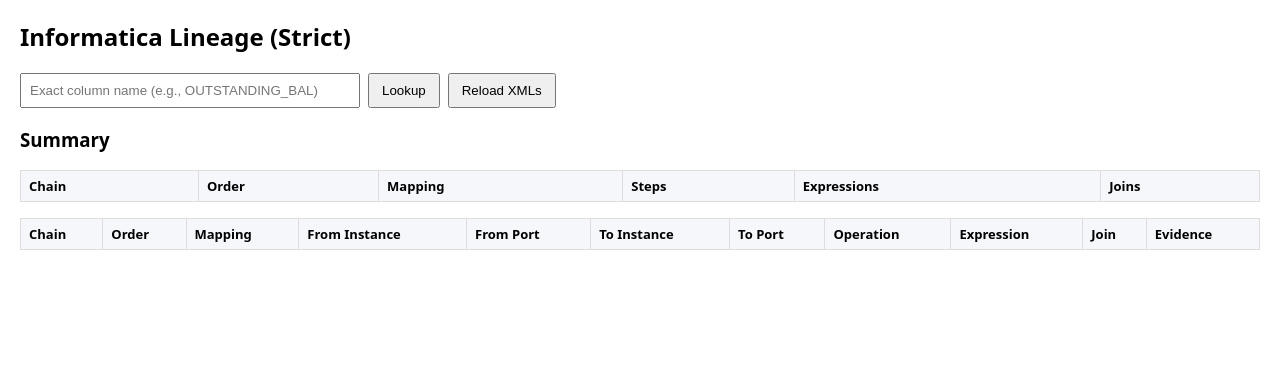
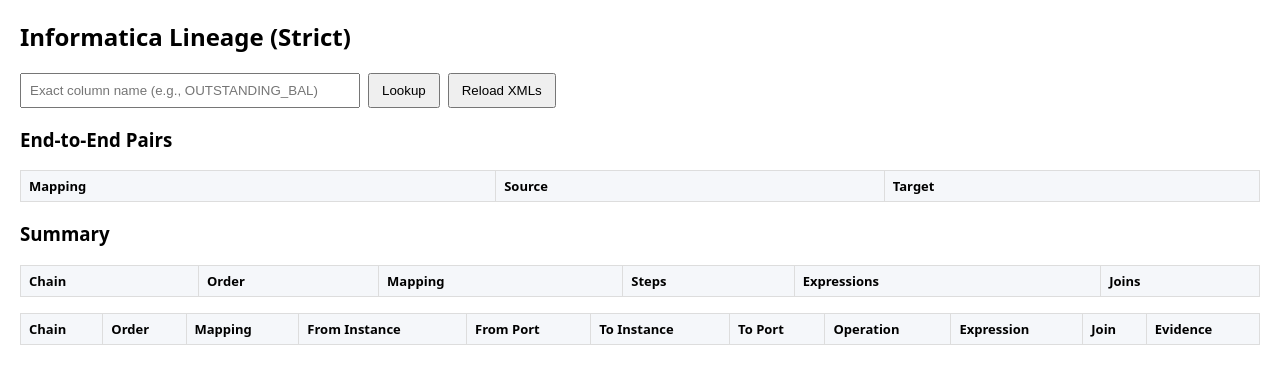
Before and after one commit to rad0908/infa-lineage, a Flask app: page / in a window 1280 px wide. Shown: the top 384 px of the page. Run offline with Flask 3, Linux system fonts and the light colour scheme; lists and menus that the app fills with data are empty.

Commit message:
adding summary

```diff
--- a/app.py
+++ b/app.py
@@ -138,57 +138,119 @@
 @app.route("/api/summary")
 def summary():
     """
-    Build a deterministic summary from upstream_lineage_multi:
-    One row per (chain_id, mapping) in chain order.
+    Returns:
+      - pair_rows: unique end-to-end pairs as DB.SCHEMA.TABLE.FIELD -> DB.SCHEMA.TABLE.FIELD
+      - summary_rows: per-mapping rollup (steps/exprs/joins)
     """
     from lineage import upstream_lineage_multi
+    import storage as st
 
     field = request.args.get("field", "")
     rows = upstream_lineage_multi(field)
 
-    # Group by (chain_id, mapping) and keep first step order
-    chains = {}
-    for r in sorted(rows, key=lambda x: (x.get("chain_id", 1), x.get("step_no", 0))):
-        cid = r.get("chain_id", 1)
-        mp  = r.get("mapping", "")
-        ch  = chains.setdefault(cid, {})
-        itm = ch.setdefault(mp, {
-            "chain_id": cid,
-            "mapping": mp,
-            "first_step": r.get("step_no", 0),
-            "steps": 0,
-            "exprs": set(),
-            "joins": set(),
+    # ---- indices
+    maps = st.all_rows("mappings")
+    map_ids_by_name = {}
+    for m in maps:
+        map_ids_by_name.setdefault(m["name"], []).append(m["mapping_id"])
+
+    insts = st.all_rows("instances")
+    inst_exists = {i["instance_id"] for i in insts}
+
+    # instance -> physical object
+    inst_phys = st.all_rows("instance_phys")  # [{"instance_id","object_id","role"}]
+    inst_to_obj = {r["instance_id"]: r["object_id"] for r in inst_phys}
+
+    phys_idx = st.by_id("physical_objects", "object_id")  # {object_id: {..., full_name}}
+
+    def resolve_instance_id(mapping_name: str, instance_name: str) -> str:
+        """Find the concrete instance_id for (mapping, instance) or ''."""
+        for mid in map_ids_by_name.get(mapping_name, []):
+            iid = f"{mid}:{instance_name}"
+            if iid in inst_exists:
+                return iid
+        return ""
+
+    def fqf(mapping_name: str, instance_name: str, field_name: str) -> str:
+        """Return DB.SCHEMA.TABLE.FIELD if resolvable, else just FIELD."""
+        if not (mapping_name and instance_name and field_name):
+            return field_name or ""
+        iid = resolve_instance_id(mapping_name, instance_name)
+        obj_id = inst_to_obj.get(iid, "")
+        obj = phys_idx.get(obj_id, {}) if obj_id else {}
+        full = obj.get("full_name", "")
+        return f"{full}.{field_name}" if full else (field_name or "")
+
+    # ---- build end-to-end pairs (within each chain)
+    from collections import defaultdict
+    rows_by_chain = defaultdict(list)
+    for r in rows:
+        rows_by_chain[r.get("chain_id", 1)].append(r)
+
+    pair_set = set()
+    pair_rows = []
+
+    def is_real_instance(name: str) -> bool:
+        # skip pseudo markers like "(SOURCE)" used in cross rows
+        return bool(name) and not str(name).startswith("(")
+
+    for cid, crs in rows_by_chain.items():
+        to_keys   = set(f"{r['to_instance']}::{r['to_port']}"   for r in crs)
+        from_keys = set(f"{r['from_instance']}::{r['from_port']}" for r in crs)
+
+        leaves = [r for r in crs
+                  if f"{r['from_instance']}::{r['from_port']}" not in to_keys
+                  and is_real_instance(r["from_instance"])]
+
+        tails  = [r for r in crs
+                  if f"{r['to_instance']}::{r['to_port']}" not in from_keys
+                  and is_real_instance(r["to_instance"])]
+
+        for leaf in leaves:
+            for tail in tails:
+                # Resolve physical qualified fields
+                src_fq = fqf(leaf["mapping"], leaf["from_instance"], leaf["from_port"])
+                tgt_fq = fqf(tail["mapping"], tail["to_instance"],  tail["to_port"])
+                key = (src_fq, tgt_fq)
+                if not src_fq or not tgt_fq or key in pair_set:
+                    continue
+                pair_set.add(key)
+                pair_rows.append({
+                    "mapping": tail["mapping"],   # <-- add mapping name for the target side
+                    "source":  src_fq,            #     DB.SCHEMA.TABLE.FIELD
+                    "target":  tgt_fq,            #     DB.SCHEMA.TABLE.FIELD
+                })
+        pair_rows.sort(key=lambda r: (r["mapping"], r["target"], r["source"]))
+
+
+    # ---- Per-mapping rollup (kept simple)
+    agg = {}
+    for r in rows:
+        k = r.get("mapping", "")
+        g = agg.setdefault(k, {"mapping": k, "steps": 0, "exprs": set(), "joins": set()})
+        g["steps"] += 1
+        if r.get("expression"):
+            g["exprs"].add(r["expression"])
+        if r.get("join_condition"):
+            g["joins"].add(r["join_condition"])
+
+    summary_rows = []
+    for g in sorted(agg.values(), key=lambda x: x["mapping"]):
+        summary_rows.append({
+            "mapping": g["mapping"],
+            "steps": g["steps"],
+            "expr_count": len(g["exprs"]),
+            "join_count": len(g["joins"]),
+            "expr_examples": list(g["exprs"])[:2],
+            "join_examples": list(g["joins"])[:1],
         })
-        itm["steps"] += 1
-        if r.get("expression"):
-            itm["exprs"].add(r["expression"])
-        if r.get("join_condition"):
-            itm["joins"].add(r["join_condition"])
-
-    # Flatten to table rows in chain order
-    summary_rows = []
-    for cid, maps in chains.items():
-        items = list(maps.values())
-        items.sort(key=lambda x: x["first_step"])
-        seq = 0
-        for it in items:
-            seq += 1
-            summary_rows.append({
-                "chain_id": cid,
-                "seq": seq,                            # mapping order within the chain
-                "mapping": it["mapping"],
-                "steps": it["steps"],
-                "expr_count": len(it["exprs"]),
-                "join_count": len(it["joins"]),
-                "expr_examples": list(it["exprs"])[:2],   # show a couple inline; expand in UI if needed
-                "join_examples": list(it["joins"])[:1],
-            })
 
     return jsonify({
         "total_rows": len(rows),
-        "summary_rows": summary_rows
+        "pair_rows": pair_rows,
+        "summary_rows": summary_rows,
     })
+
 
 
 if __name__ == "__main__":
--- a/templates/index.html
+++ b/templates/index.html
@@ -28,6 +28,18 @@
     <button id="btnReload">Reload XMLs</button>
     <span id="status" class="muted"></span>
   </div>
+
+  <h3>End-to-End Pairs</h3>
+  <table id="pairsTbl">
+    <thead>
+      <tr>
+        <th>Mapping</th>
+        <th>Source</th>  <!-- DB.SCHEMA.TABLE.FIELD -->
+        <th>Target</th>  <!-- DB.SCHEMA.TABLE.FIELD -->
+      </tr>
+    </thead>
+    <tbody></tbody>
+  </table>
 
   <!-- Summary table -->
   <h3 id="sumTitle">Summary</h3>
@@ -79,6 +91,21 @@
 
     function escapeHtml(s) {
       return (s || '').replace(/[&<>"']/g, c => ({'&':'&amp;','<':'&lt;','>':'&gt;','"':'&quot;',"'":'&#39;'}[c]));
+    }
+
+    function renderPairs(payload) {
+      const tbody = $('#pairsTbl tbody');
+      tbody.innerHTML = '';
+      const rows = payload.pair_rows || [];
+      for (const r of rows) {
+        const tr = document.createElement('tr');
+        tr.innerHTML = `
+          <td>${escapeHtml(r.mapping || '')}</td>
+          <td class="mono wrap">${escapeHtml(r.source || '')}</td>
+          <td class="mono wrap">${escapeHtml(r.target || '')}</td>
+        `;
+        tbody.appendChild(tr);
+      }
     }
 
     function renderSummary(payload) {
```
